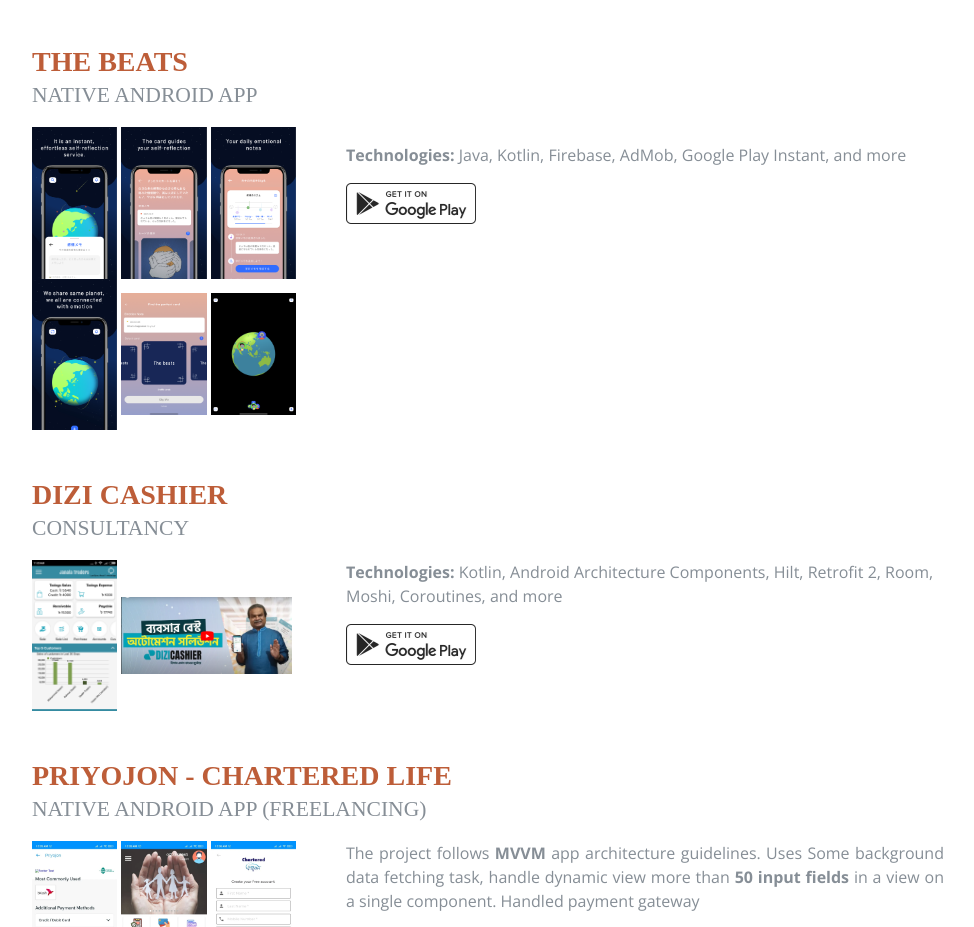
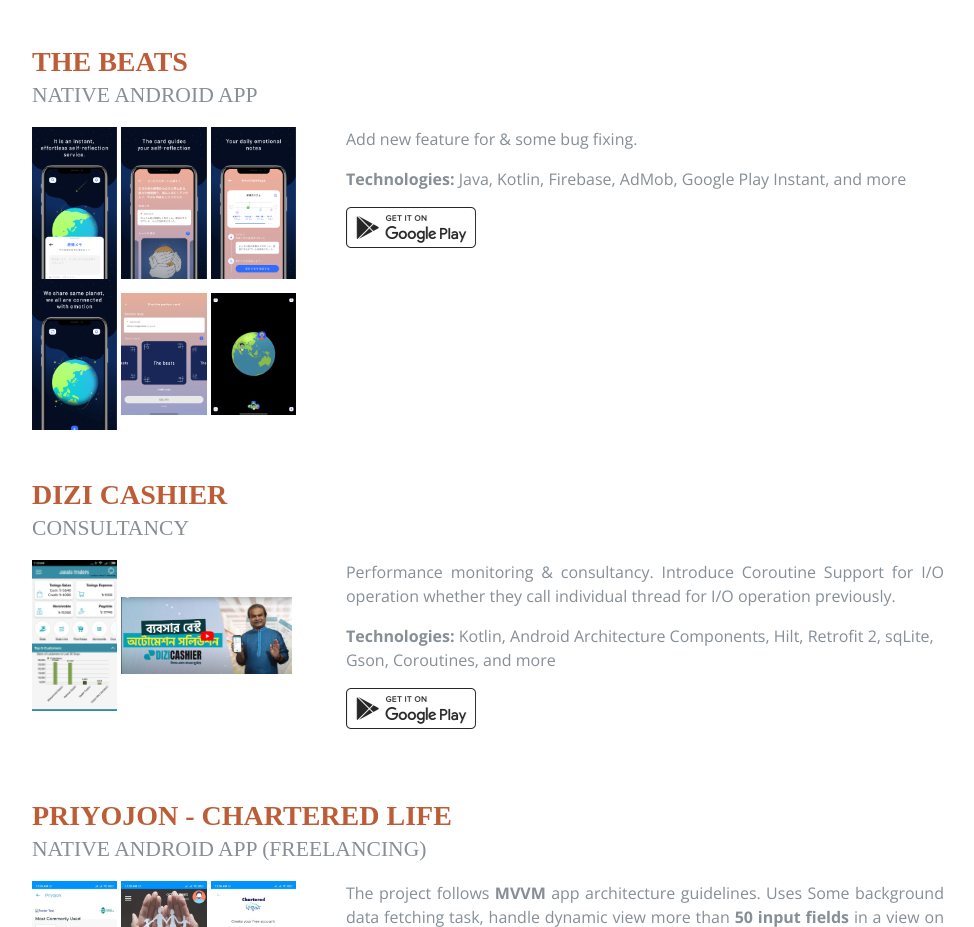
Before and after one commit to moh-sagor/nuhin13-with-Bootstarp, a plain HTML site: page index.html in a window 1280 px wide. Shown: the part 3830-4757 px from the top of the page, without its empty margins (288-1262 px from the left). Drawn offline with nearby package versions, Linux system fonts and the light colour scheme; a web font is replaced by a local one.

Commit message:
[UPDATE] project description

```diff
--- a/index.html
+++ b/index.html
@@ -418,8 +418,7 @@
                 </a>
               </div>
               <div class="col-xs-12 col-md-8">
-                <p align="justify"></p>
-                <p align="justify"></p>
+                <p align="justify">Add new feature for & some bug fixing. </p>
                 <p><b>Technologies:</b> Java, Kotlin, Firebase, AdMob, Google Play Instant, and more</p>
                 <a href="https://play.google.com/store/apps/details?id=app.beats">
                   <p class="play_button"></p>
@@ -448,7 +447,9 @@
                 </a>
               </div>
               <div class="col-xs-12 col-md-8">
-                <p><b>Technologies:</b> Kotlin, Android Architecture Components, Hilt, Retrofit 2, Room, Moshi,
+                <p align="justify">Performance monitoring & consultancy. Introduce Coroutine Support for I/O operation
+                  whether they call individual thread for I/O operation previously.</p>
+                <p><b>Technologies:</b> Kotlin, Android Architecture Components, Hilt, Retrofit 2, sqLite, Gson,
                   Coroutines, and more</p>
                 <a href="https://play.google.com/store/apps/details?id=com.dizinova.dizicashier&hl=en&gl=US">
                   <p class="play_button"></p>
```
